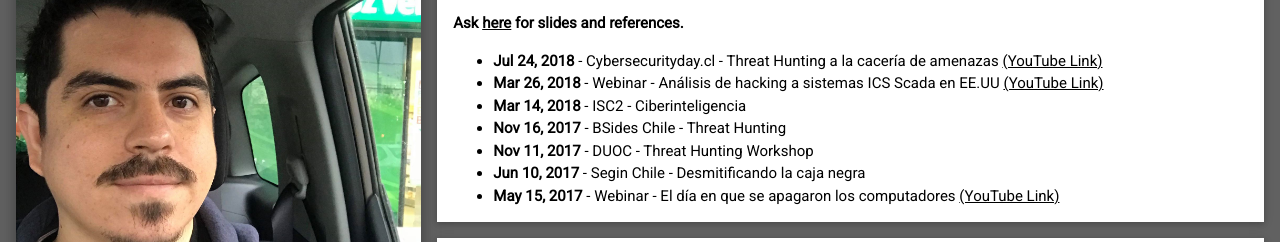
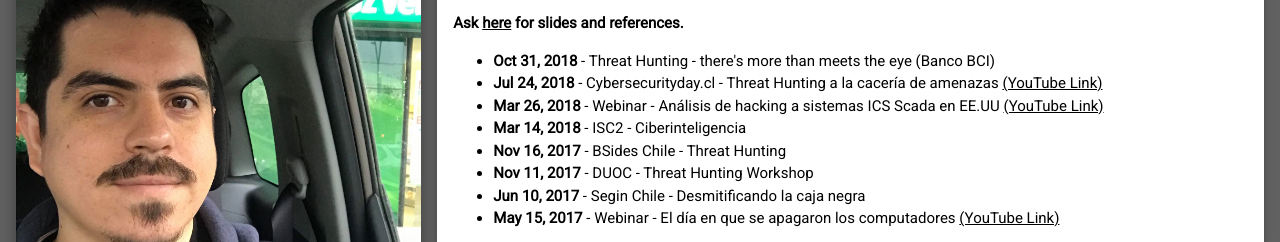
Before and after one commit to mdiazcl/webpage, a plain HTML site: page index.html in a window 1280 px wide. Shown: the part 106-348 px from the top of the page. Drawn offline with nearby package versions, Linux system fonts and the light colour scheme.

Commit message:
added banco bci talk

```diff
--- a/index.html
+++ b/index.html
@@ -109,6 +109,7 @@ html,body,h1,h2,h3,h4,h5,h6 {font-family: "Roboto", sans-serif}
           <p>
             <b>Ask <a href="mailto:miguel.diaz@mdiazlira.com">here</a> for slides and references.</b>
             <ul>
+	      <li><b>Oct 31, 2018</b> - Threat Hunting - there's more than meets the eye (Banco BCI)</li>
 	      <li><b>Jul 24, 2018</b> - Cybersecurityday.cl - Threat Hunting a la cacería de amenazas <a href="https://youtu.be/Ha6JM05GxmI" target="_blank">(YouTube Link)</a></li>
               <li><b>Mar 26, 2018</b> - Webinar - An&aacute;lisis de hacking a sistemas ICS Scada en EE.UU <a href="https://www.youtube.com/watch?v=nxvdcaIbF7Q" target="_blank">(YouTube Link)</a></li>
               <li><b>Mar 14, 2018</b> - ISC2 - Ciberinteligencia </li>
```
